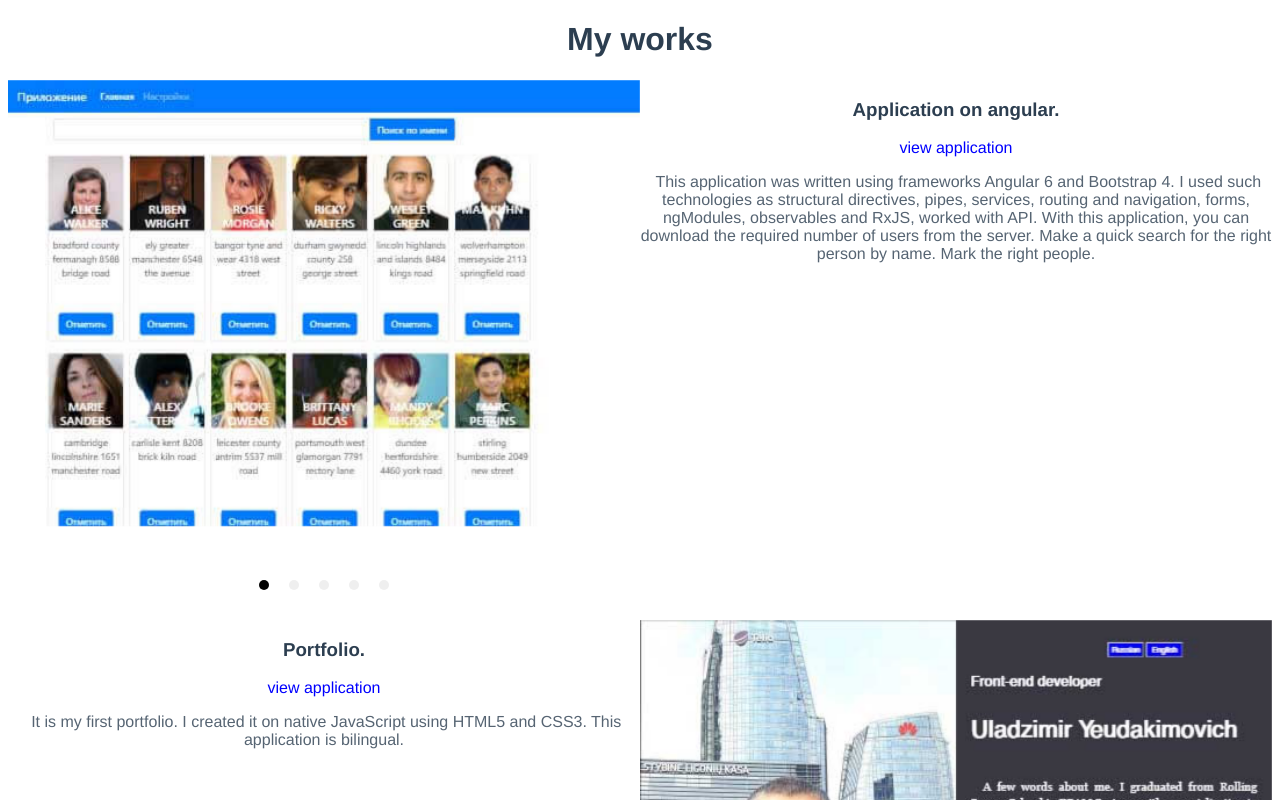
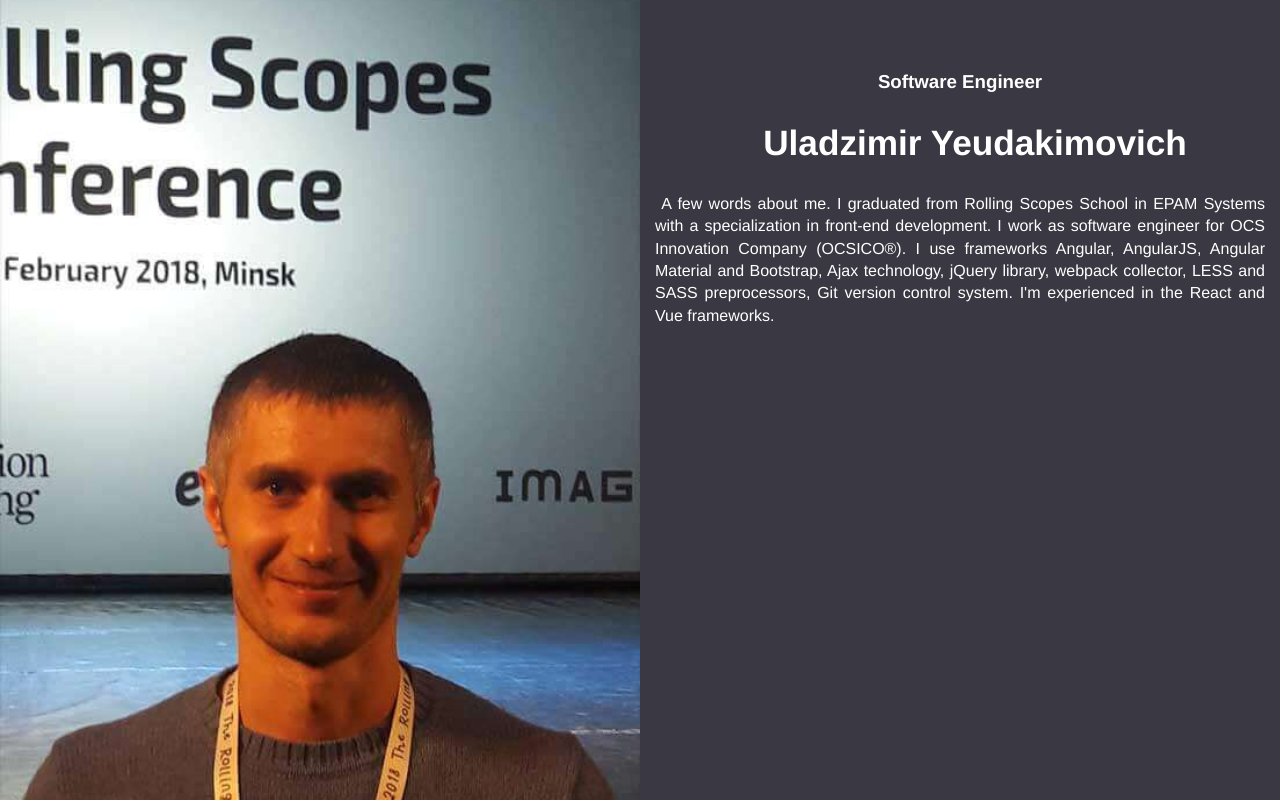
Before and after one commit to uladzimir-yeudakimovich/vue-task, a Vue app: page / in a window 1280 px wide. Shown: the top 800 px of the page. Built offline with nearby package versions, Linux system fonts and the light colour scheme.

Commit message:
header component is ready

```diff
--- a/src/App.vue
+++ b/src/App.vue
@@ -1,15 +1,18 @@
 <template>
   <div id="app">
+    <Header/>
     <Main/>
   </div>
 </template>
 
 <script>
-import Main from './components/Main'
+import Header from './components/Header'
+import Main from './components/Main';
 
 export default {
   name: 'App',
   components: {
+    Header,
     Main
   }
 }
@@ -17,11 +20,9 @@ export default {
 
 <style>
 #app {
+  margin-top: -16px;
   font-family: 'Avenir', Helvetica, Arial, sans-serif;
   -webkit-font-smoothing: antialiased;
   -moz-osx-font-smoothing: grayscale;
-  text-align: center;
-  color: #2c3e50;
-  margin-top: 20px;
 }
 </style>
--- /dev/null
+++ b/src/components/Header.vue
@@ -0,0 +1,114 @@
+<template>
+  <div class="header">
+    <figure class="container header__laptop">
+      <img class="rectangle" src="../assets/images/logo_laptop.jpg" alt="logo_laptop">
+    </figure>
+    <article class="container">
+      <h3 class="header__subname">{{ position }}</h3>
+      <h1 class="header__name">{{ name }}</h1>
+      <figure class="header__phone">
+        <img class="circle" src="../assets/images/logo_phone.jpg" alt="logo_phone">
+      </figure>
+      <figure class="header__tablet">
+        <img class="circle" src="../assets/images/logo_tablet.jpg" alt="logo_tablet">
+      </figure>
+      <p class="header__descriptin">&nbsp;{{ description }}</p>
+    </article>
+  </div>
+</template>
+
+<script>
+export default {
+  data () {
+    return {
+      position: "Software Engineer",
+      name: "Uladzimir Yeudakimovich",
+      description: "A few words about me. I graduated from Rolling Scopes School in EPAM Systems with a specialization in front-end development. I work as software engineer for OCS Innovation Company (OCSICO®). I use frameworks Angular, AngularJS, Angular Material and Bootstrap, Ajax technology, jQuery library, webpack collector, LESS and SASS preprocessors, Git version control system. I'm experienced in the React and Vue frameworks."
+    }
+  }
+}
+</script>
+
+<style scoped>
+.header {
+  display: flex;
+  margin: 0 -8px;
+  background-color: #3a3842;
+  color: white;
+}
+
+.container {
+  width: 50%;
+}
+
+.header__laptop {
+  margin: 0;
+}
+
+.header__phone {
+  display: none;
+  justify-content: center;
+  margin-top: 30px;
+}
+
+.header__subname {
+  text-align: center;
+  padding-top: 60px;
+}
+
+.header__name {
+  font-size: 2.2rem;
+  text-align: center;
+  margin: 30px 0 0 30px;
+}
+
+.header__descriptin {
+  margin: 15px auto;
+  padding: 15px;
+  text-align: justify;
+  line-height: 1.4;
+}
+
+.header__tablet {
+  display: none;
+  justify-content: center;
+  margin-top: 30px;
+}
+
+.rectangle {
+  width: 100%;
+  height: 100%;
+}
+
+.circle {
+  border-radius: 50%;
+}
+
+@media (max-width: 992px) {
+  .header {
+    margin-top: -19px;
+  }
+
+  .container {
+    width: 100%;
+  }
+
+  .header__laptop {
+    display: none;
+  }
+
+  .header__tablet {
+    display: flex;
+  }
+}
+
+@media (max-width: 768px) {
+  .header__tablet {
+    display: none;
+  }
+
+  .header__phone {
+    display: flex;
+  }
+}
+</style>
--- a/src/components/Main.vue
+++ b/src/components/Main.vue
@@ -12,19 +12,19 @@
         </article>
         <carousel class="main__container" :per-page="1">
           <slide>
-            <img :src="slide.images[0]" alt="Random first slide">
+            <img class="main__my-work_img" :src="slide.images[0]" alt="Random first slide">
           </slide>
           <slide>
-            <img :src="slide.images[1]" alt="Random second slide">
+            <img class="main__my-work_img" :src="slide.images[1]" alt="Random second slide">
           </slide>
           <slide>
-            <img :src="slide.images[2]" alt="Random third slide">
+            <img class="main__my-work_img" :src="slide.images[2]" alt="Random third slide">
           </slide>
           <slide>
-            <img :src="slide.images[3]" alt="Random fourth slide">
+            <img class="main__my-work_img" :src="slide.images[3]" alt="Random fourth slide">
           </slide>
           <slide>
-            <img :src="slide.images[4]" alt="Random fifth slide">
+            <img class="main__my-work_img" :src="slide.images[4]" alt="Random fifth slide">
           </slide>
         </carousel>
       </div>
@@ -134,7 +134,8 @@ export default {
 }
 
 .main__container {
-  width: 50%;
+  width: 48%;
+  margin: 8px 1%;
   display: inline-block;
 }
 
@@ -157,9 +158,10 @@ export default {
   opacity: 0.8;
 }
 
-img {
-    width: 100%;
-  }
+.main__my-work_img {
+  width: 100%;
+}
+
 @media (max-width: 768px) {
   .main__my-works {
     display: block;
@@ -175,6 +177,7 @@ img {
 
   .main__container {
     width: 100%;
+    margin: 0;
     display: block;
   }
 }
```
